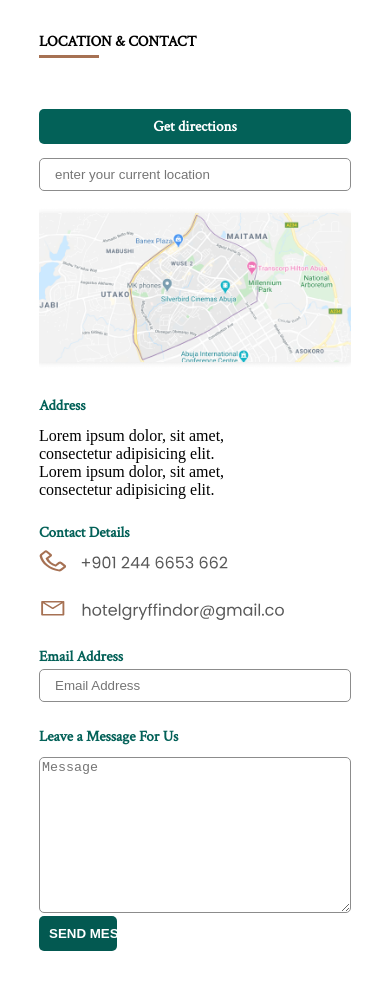
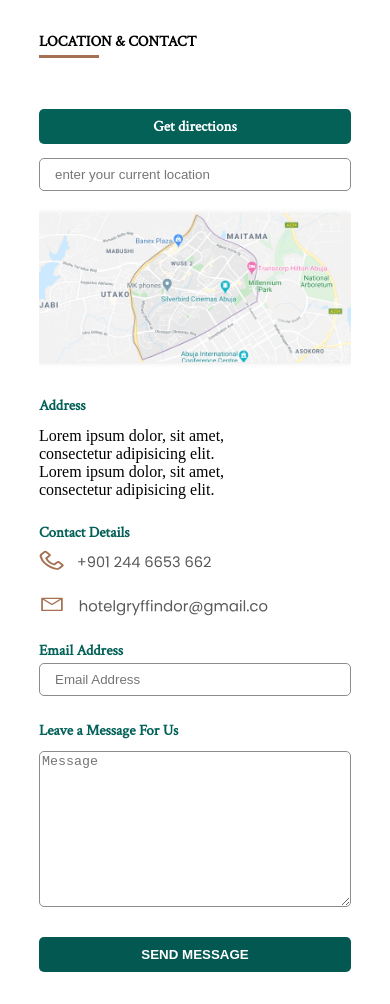
Before and after one commit to caleb-ali/location-and-contact, a plain HTML site: page index.html in a window 390 px wide. Before the commit the page ends 983 px from the top, so only its background shows below. Drawn offline with Linux system fonts and the light colour scheme.

Commit message:
responsive for mobile

```diff
--- a/css/main.css
+++ b/css/main.css
@@ -151,7 +151,6 @@ input[type=text]#Email-Address, select {
     border: none;
     border-radius: 5px 5px 5px 5px;
     cursor: pointer;
-
   }
 
   input[type=submit]#send-message:hover {
@@ -188,6 +187,17 @@ input[type=text]#Email-Address, select {
         width: 100%;
       }
 
+      .phonesvg {
+       height: 40px;
+       width: 60%;
+
+
+      }
+
+      .emailsvg{
+          width: 80%;
+          height: 40px;
+      }
       .contact h2{
         font-size:15px;
         line-height: 10px;
@@ -210,9 +220,6 @@ input[type=text]#Email-Address, select {
 
         font-size:15px;
         line-height: 15px;
-
-
-
     }
 
         /*get directions button*/
@@ -235,4 +242,10 @@ input[type=text]#Email-Address, select {
         margin-left: 0em;
         margin-top: 1em;
      }
+
+     input[type=submit]#send-message {
+        margin-top: 2em;
+        width: 100%;
+
+      }
   }
--- a/index.html
+++ b/index.html
@@ -35,8 +35,8 @@
 
             <section class="contact">
                 <h2>Contact Details</h2>
-                <img src="./images/phone.svg" >
-                <img src="./images/email.svg">
+                <img src="./images/phone.svg" class="phonesvg" >
+                <img src="./images/email.svg" class="emailsvg">
             </section>
 
             <section class="email">
```
